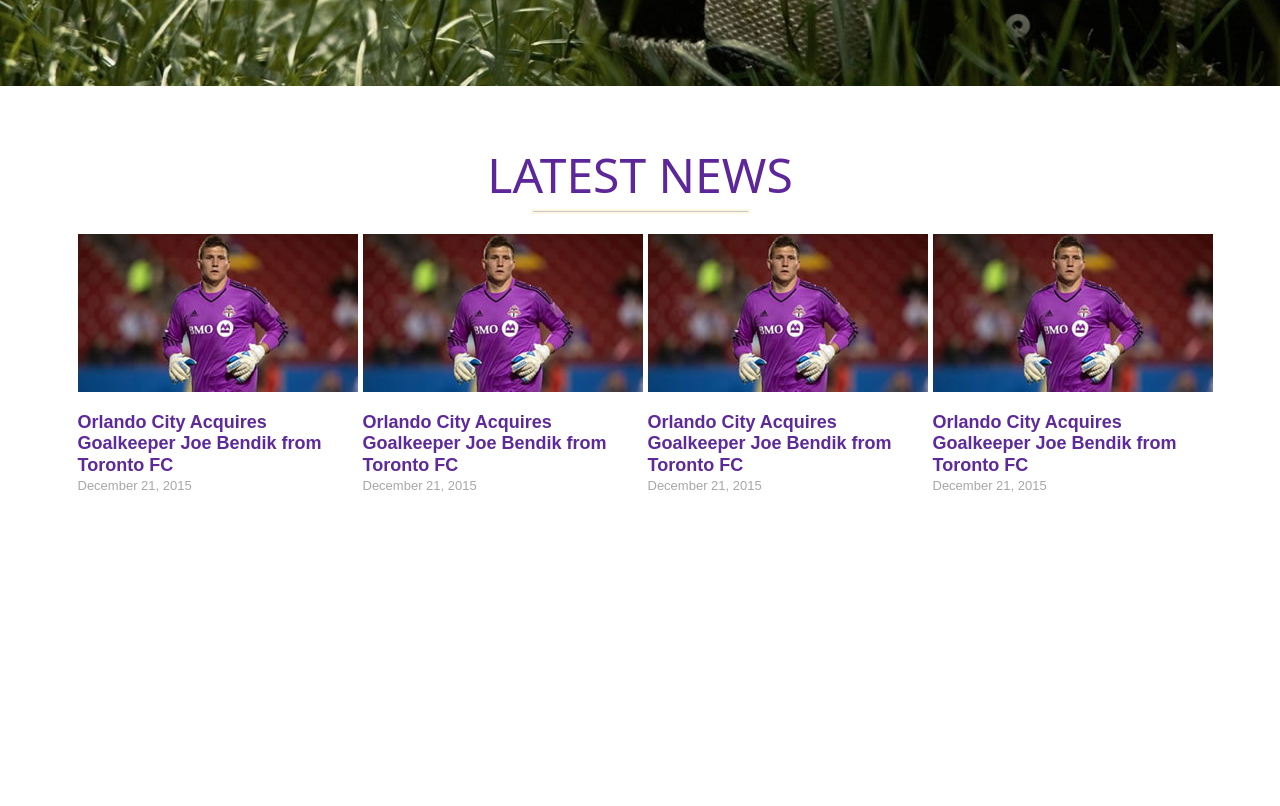
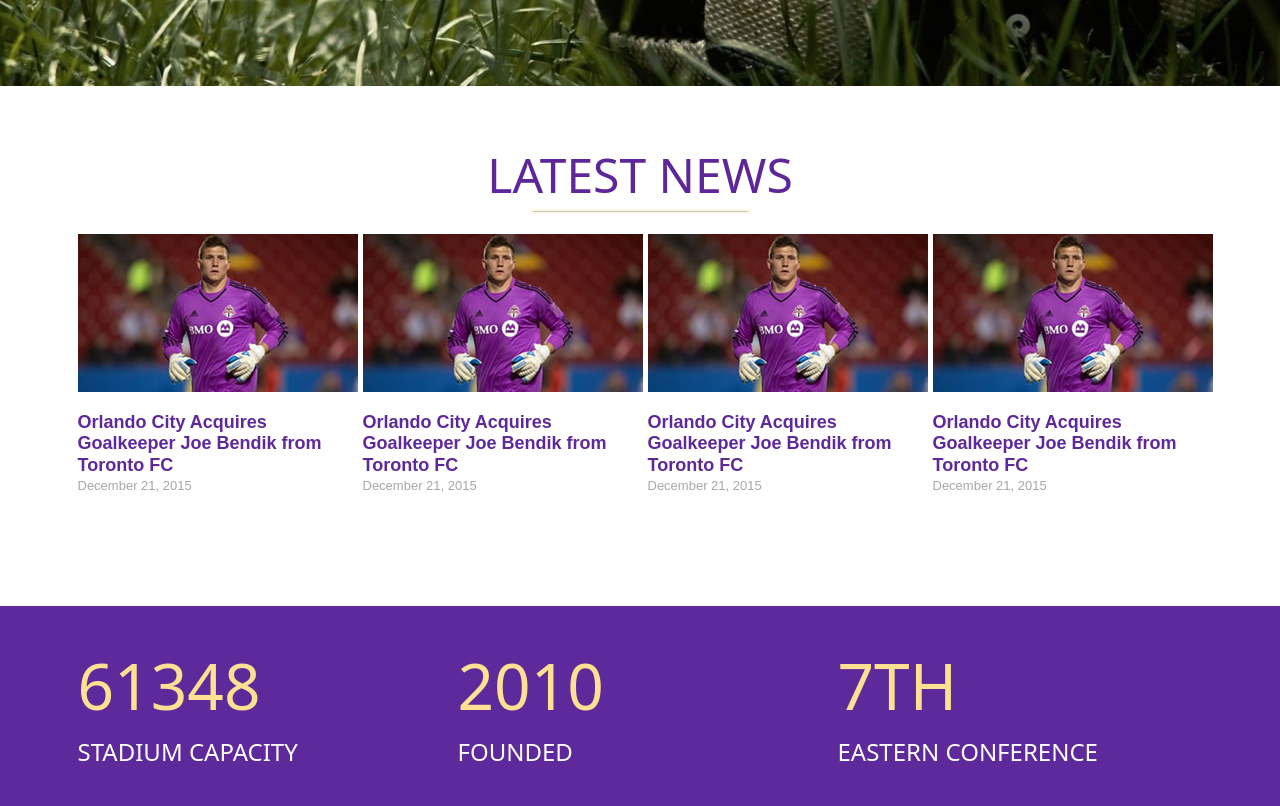
Before and after one commit to viktor-lima/projeto1CursoWeb, a plain HTML site: page index.html in a window 1280 px wide. Shown: the part 622-1428 px from the top of the page. Before the commit the page ends 1228 px from the top, so only its background shows below. Drawn offline with nearby package versions, Linux system fonts and the light colour scheme.

Commit message:
statistics

```diff
--- a/css/orlando.css
+++ b/css/orlando.css
@@ -223,3 +223,22 @@
     font-family: sans-serif;
     margin-top: 20px;
 }
+
+#estatisticas {
+    background-color: #5E299A;
+    width: 100%;
+    height: 200px;
+}
+
+#estatisticas p {
+    color: #FDE092;
+    text-transform: uppercase;
+    font-size: 64px;
+    margin-top: 32px;
+}
+
+#estatisticas p small {
+    color: #FFF;
+    font-size: 24px;
+    display: block;
+}
--- a/index.html
+++ b/index.html
@@ -100,6 +100,24 @@
 					</div>
 				</div>
 			</div>
+
+			<div id="estatisticas">
+				<div class="container">
+					<div class="row">
+						<div class="col-md-4">
+							<p>61348 <small>Stadium Capacity</small></p>
+						</div>
+						<div class="col-md-4">
+							<p>2010 <small>Founded</small></p>
+
+						</div>
+						<div class="col-md-4">
+							<p>7th <small>Eastern Conference</small></p>
+
+						</div>
+					</div>
+				</div>
+			</div>
 		</section>
 		<script src="https://kit.fontawesome.com/9ffce81729.js" crossorigin="anonymous"></script>
 		<script src="lib/jquery/jquery.min.js"></script>
```
